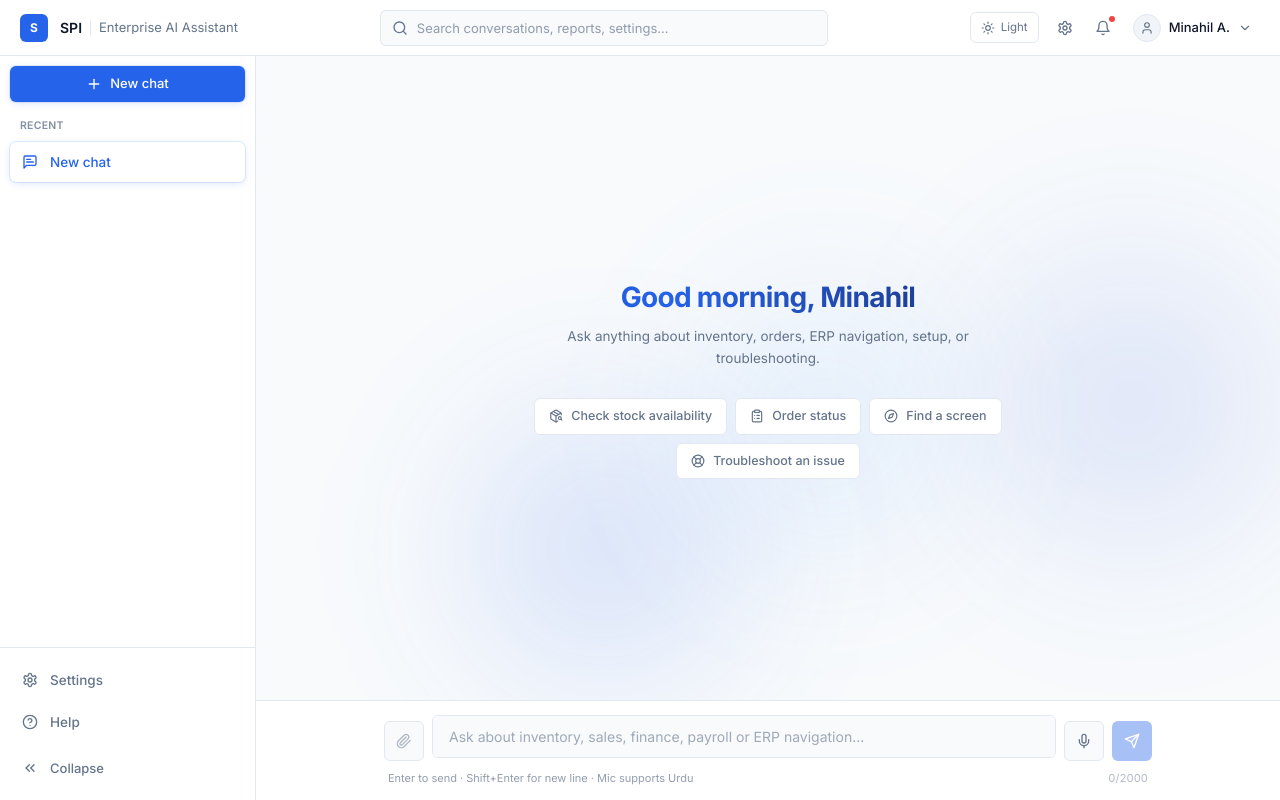
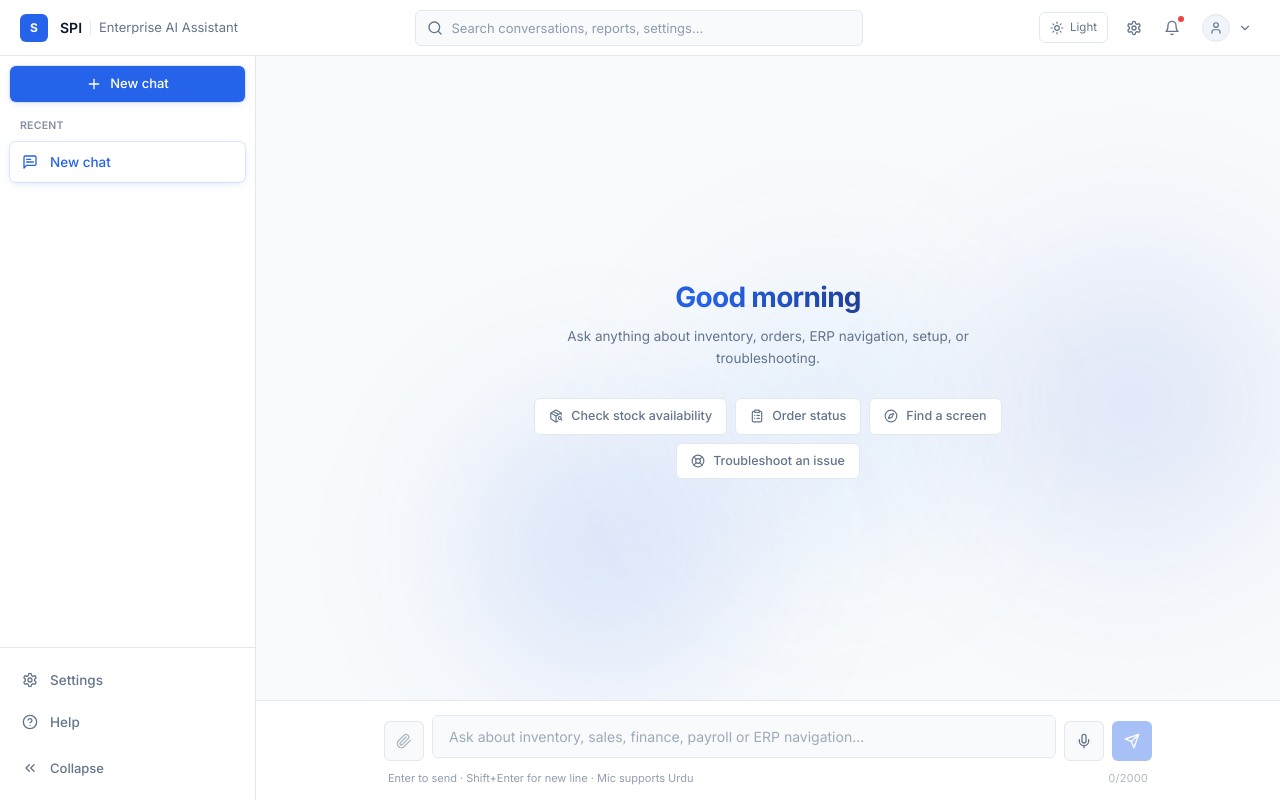
Before and after one commit to AhmadAkhtar32/Spi-Chatbot, a React (Vite) app in the folder spi-chatbot-react/: page / in a window 1280 px wide. Built offline with nearby package versions, Linux system fonts and the light colour scheme.

Commit message:
UI cleanup, add web.config/logs to gitignore

```diff
--- a/spi-chatbot-react/src/layout/TopBar.jsx
+++ b/spi-chatbot-react/src/layout/TopBar.jsx
@@ -68,15 +68,14 @@ export default function TopBar() {
             <div className="w-7 h-7 rounded-full bg-slate-100 border border-border flex items-center justify-center">
               <User className="w-3.5 h-3.5 text-ink-secondary" strokeWidth={2} />
             </div>
-            <span className="hidden sm:block text-[13px] font-medium text-ink">Minahil A.</span>
+
             <ChevronDown className="w-3.5 h-3.5 text-ink-secondary" strokeWidth={2} />
           </button>
           {profileOpen && (
             <div className="absolute right-0 top-11 w-56 bg-surface border border-border rounded-md shadow-lg py-1.5 z-40">
               <div className="px-3 py-2 border-b border-border">
-                <div className="text-[13px] font-medium text-ink">Minahil A.</div>
-                <div className="text-[11.5px] text-ink-secondary">Intern &middot; D-Biz Solutions</div>
-              </div>
+              <User className="w-4 h-4 text-ink-secondary" />
+            </div>
               <button className="w-full text-left px-3 py-2 text-[13px] text-ink-secondary hover:bg-slate-50 flex items-center gap-2">
                 <User className="w-3.5 h-3.5" /> Profile
               </button>
--- a/spi-chatbot-react/src/pages/UnifiedChatPage.jsx
+++ b/spi-chatbot-react/src/pages/UnifiedChatPage.jsx
@@ -81,9 +81,9 @@ export default function UnifiedChatPage() {
             animate={{ opacity: 1, y: 0 }}
             transition={{ duration: 0.5, ease: 'easeOut' }}
             className="text-[28px] font-bold mb-2 tracking-tight text-center bg-gradient-to-r from-[#1E3A8A] via-primary to-[#1E3A8A]
-                       bg-[length:200%_auto] bg-clip-text text-transparent animate-shimmer"
+            bg-[length:200%_auto] bg-clip-text text-transparent animate-shimmer"
           >
-            {getGreeting()}, Minahil
+            {getGreeting()}
           </motion.h1>
           <p className="text-[13.5px] text-ink-secondary mb-7 text-center max-w-md leading-relaxed">
             Ask anything about inventory, orders, ERP navigation, setup, or troubleshooting.
```
Also changed, not shown: 6 other files (tests, documents, lock files or other folders).
